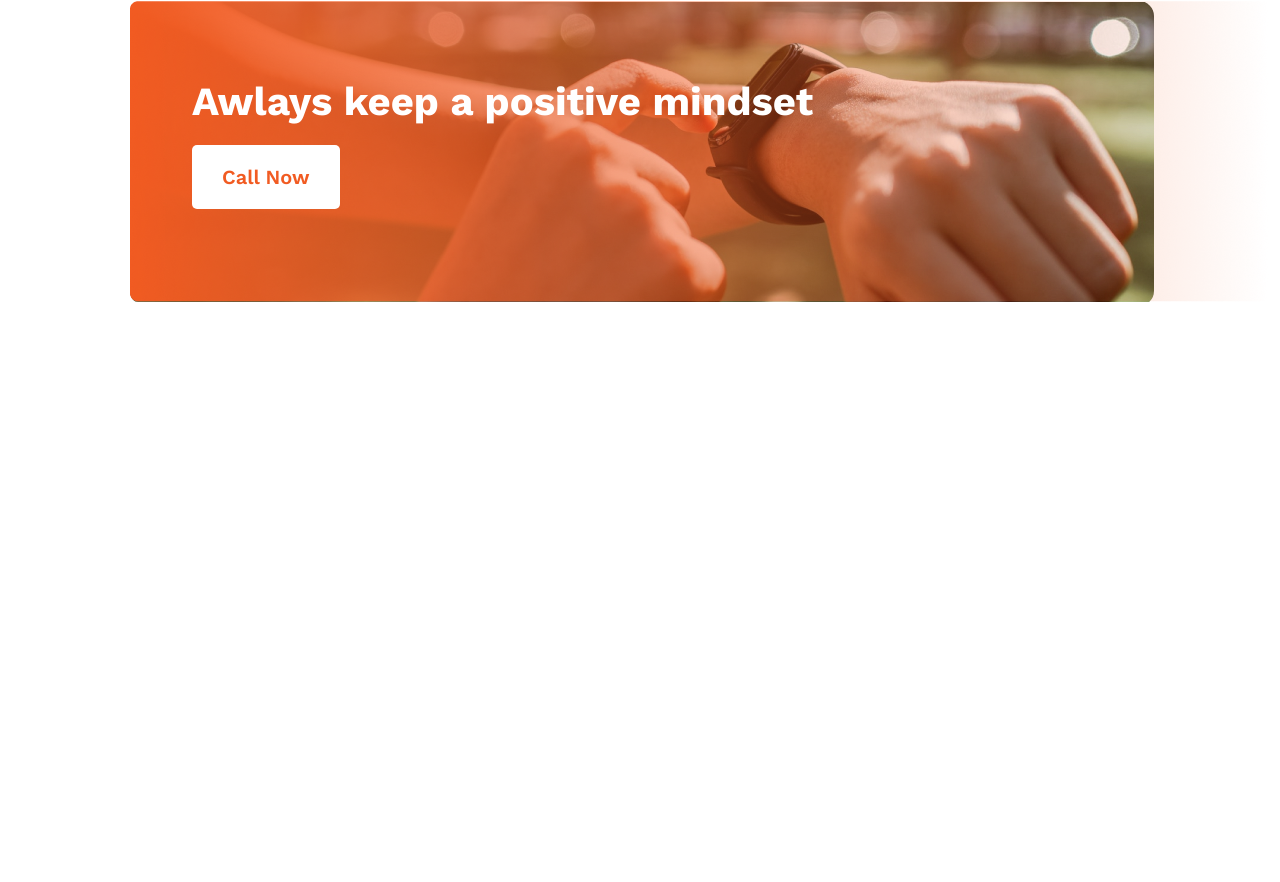
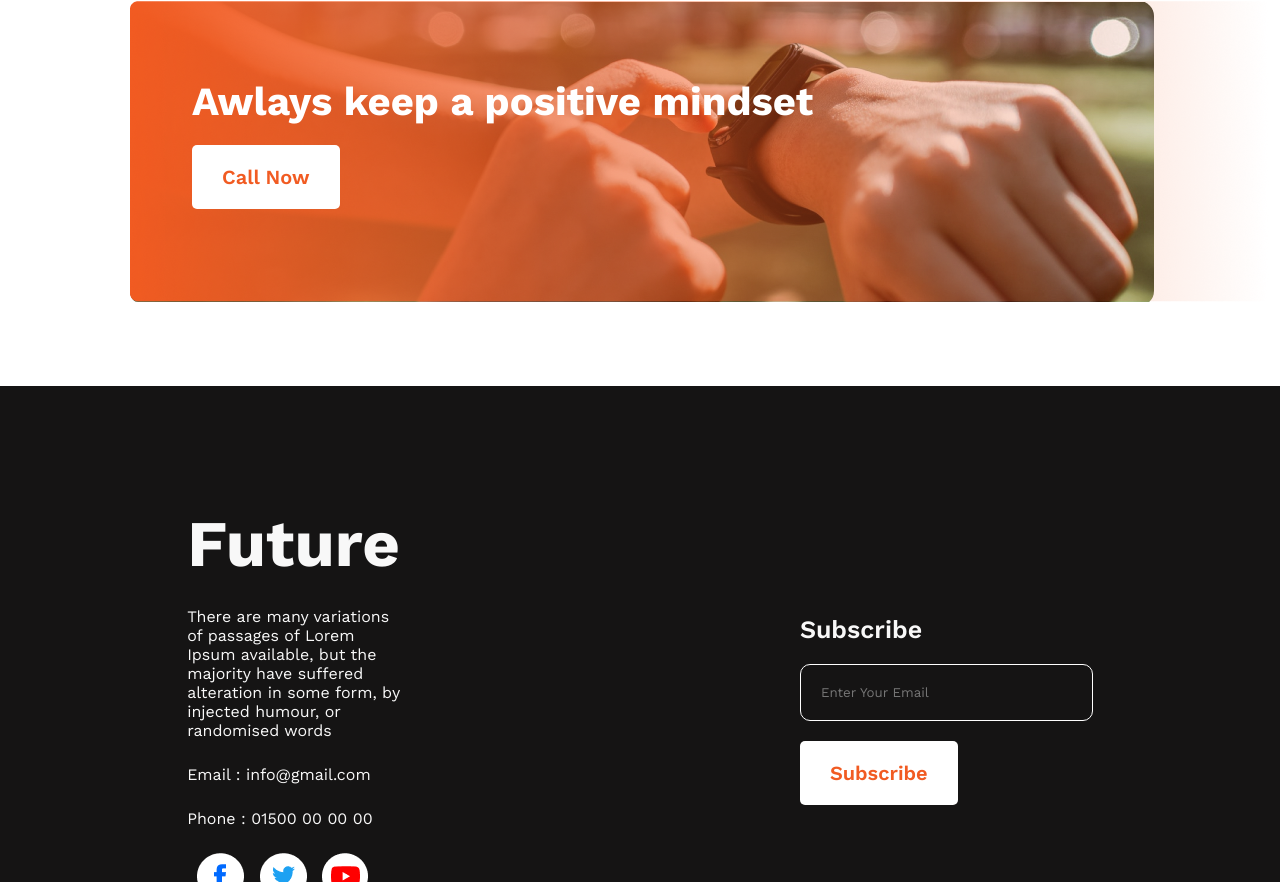
Before and after one commit to JuwelMhamud/new-year-new-me, a plain HTML site: page index.html in a window 1280 px wide. Shown: the part 1918-2800 px from the top of the page. Before the commit the page ends 2304 px from the top, so only its background shows below. Drawn offline with nearby package versions, Linux system fonts and the light colour scheme.

Commit message:
footer completed

```diff
--- a/index.html
+++ b/index.html
@@ -83,13 +83,30 @@
         <div class="img-contain"><img src="images/gradient3.png" alt="" /></div>
         <div class="text">
           <h2 class="title-text">Awlays keep a positive mindset</h2>
-          <button>Call Now</button>
+          <button class="btn">Call Now</button>
         </div>
       </section>
     </main>
     <!-- Footer Part -->
     <footer>
-
+      <div class="footer-left">
+        <h2 class="title-text">Future</h2>
+        <p class="description-text">
+          There are many variations of passages of Lorem Ipsum available, but
+          the majority have suffered alteration in some form, by injected
+          humour, or randomised words
+        </p>
+        <p class="description-text">Email : info@gmail.com</p>
+        <p class="description-text">Phone : 01500 00 00 00</p>
+        <a href=""><img src="images/icons/fb.png" alt="" /></a>
+        <a href=""><img src="images/icons/twitter.png" alt="" /></a>
+        <a href=""><img src="images/icons/youtube.png" alt="" /></a>
+      </div>
+      <div class="footer-right">
+        <h3>Subscribe</h3>
+        <input type="email" placeholder="Enter Your Email" name="" id="">
+        <button class="btn">Subscribe</button>
+      </div>
     </footer>
   </body>
 </html>
--- a/style.css
+++ b/style.css
@@ -100,7 +100,7 @@ h3 {
   font-size: 40px;
   font-weight: 700;
 }
-.text button {
+.btn {
   border-radius: 5px;
   color: #f15b22;
   font-size: 20px;
@@ -111,3 +111,38 @@ h3 {
   margin-top: 20px;
 }
 /* footer style */
+footer{
+    display: flex;
+    background-color: #151414;
+    justify-content: center;
+    align-items: center;
+}
+footer .footer-left,.footer-right{
+    width: 50%;
+    margin: 120px 200px;
+}
+.footer-right{
+    align-items: right;
+}
+.footer-left h2 {
+    color: #F8F8F8;
+}
+.footer-left p {
+    color: #F8F8F8;
+}
+.footer-left a{
+    margin-left: 10px;
+}
+.footer-right h3{
+    color: #F8F8F8;
+    margin-bottom: 20px;
+    font-size: 25px;
+    font-weight: 600;
+}
+.footer-right input{
+    padding: 20px 100px 20px 20px ;
+    border-radius: 10px;
+    color: white;
+    background-color: #151414;
+    border: 1px solid white;
+}
```
